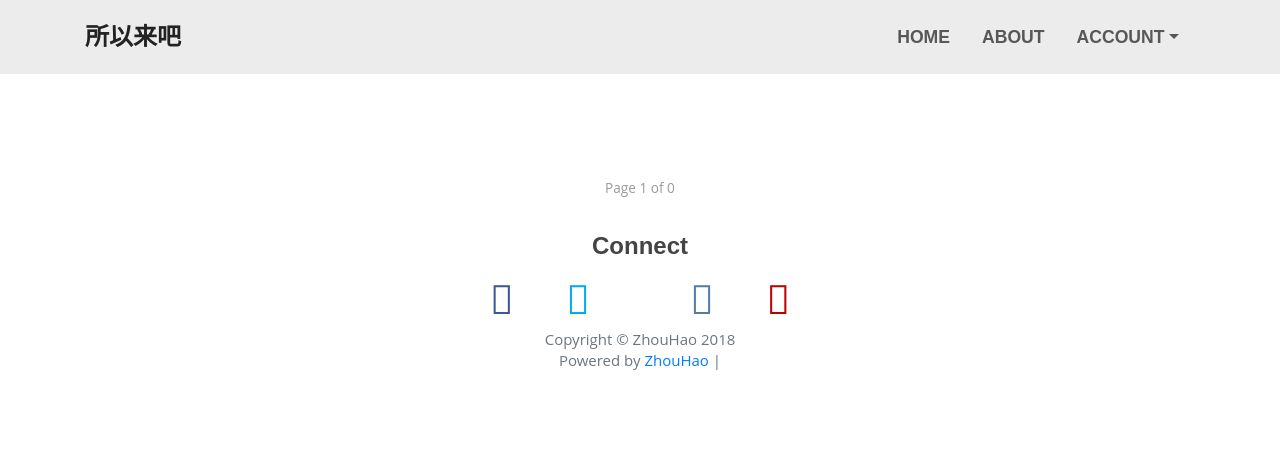
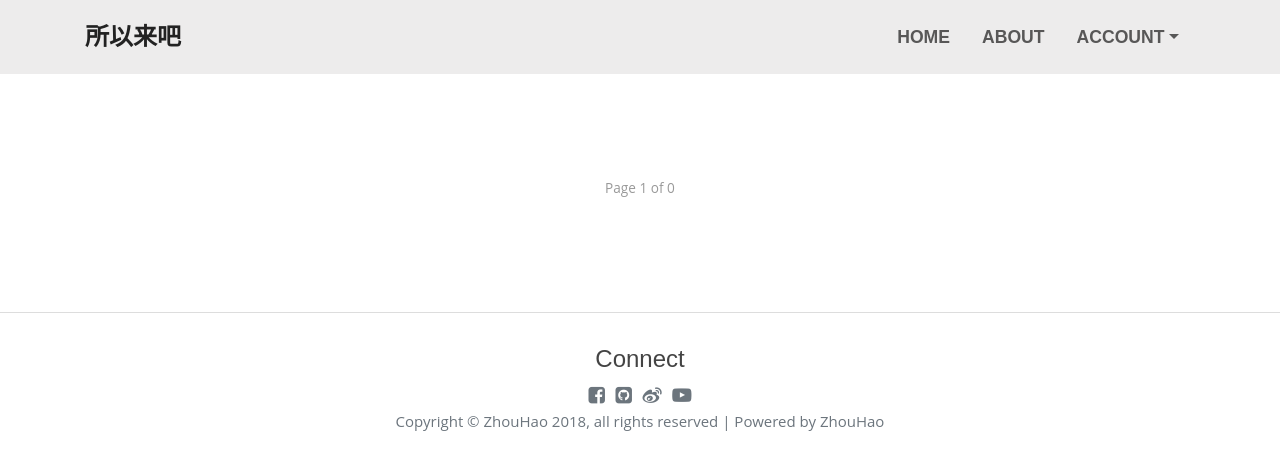
Before and after one commit to zhouhao777/flask_blog_project, a Flask app: page / in a window 1280 px wide. Shown: the top 470 px of the page. Run offline with Flask 2, Linux system fonts and the light colour scheme; data that the repository does not hold is empty; parts of the project's set-up code (start-up, migrations or seed data) failed here and were passed over; some libraries are stand-ins or nearby versions.

Commit message:
update footer

```diff
--- a/flaskblog/static/css/main.css
+++ b/flaskblog/static/css/main.css
@@ -91,7 +91,7 @@ p {
 }
 
 
-/* main */
+/* main post */
 .main{
   padding-top: 70px;
 }
@@ -162,7 +162,7 @@ article {
   text-decoration: none;
   border-bottom: .05rem solid rgb(92, 173, 255);
 }
-
+/* pagination */
 .pagination {
   position: relative;
   width: 80%;
@@ -196,7 +196,7 @@ article {
 .older-posts {
   right: 0;
 }
-
+/* .category */
 .category-header {
   padding: 20px 0;
   text-align: center;
@@ -209,33 +209,30 @@ article {
 .category-header h1{
   font-weight: 400;
 }
-
-
-.social a {
-  font-size: 2.5rem;
-  padding: 1.5rem;
+/* footer */
+.site-footer{
+  margin-top: 5rem;
+  border-top: 1px solid #dddddd;
 }
-.fa-facebook {
-  color: #3B5998;
+.site-footer .footer-text{
+  margin-top: 2rem;
+  text-align: center;
 }
-.fa-twitter {
-  color: #00aced
+.footer-text h4{
+  color: #444;
+  font-weight: 400;
 }
-.fa-google-plus-g {
-  color: #dd4b39;
+.footer-icon{
+  text-align: center;
 }
-.fa-instagram {
-  color: #517fa4;
+.footer-icon .fa{
+  padding: 0.2rem;
+  color: rgb(108, 117, 125);
+  font-size: 1.2rem;
+  line-height: 1.4rem;
 }
-.fa-youtube {
-  color: #bb0000;
-}
-.fa-facebook:hover,
-.fa-twitter:hover,
-.fa-google-plus-g:hover,
-.fa-instagram:hover,
-.fa-youtube:hover {
-  color: #d5d5d5;
+.footer-icon .fa:hover {
+  color: rgb(108, 117, 125, 0.7);
 }
 
 .content-section {
--- a/flaskblog/templates/author_post.html
+++ b/flaskblog/templates/author_post.html
@@ -36,8 +36,8 @@
     <div class="pagination">
       {% if posts.has_prev %}
       <a href="{{ url_for('main.get_category_post', category_name=category_name, page=posts.page-1) }}" class="newer-posts">
+        <span aria-hidden="true">←</span>
         Newer Posts
-        <span aria-hidden="true">→</span>
       </a>
       {% endif %}
       <span class="page-number">Page {{ posts.page }} of {{ posts.pages }}</span>
--- a/flaskblog/templates/home.html
+++ b/flaskblog/templates/home.html
@@ -33,8 +33,8 @@
     <div class="pagination">
       {% if posts.has_prev %}
       <a href="{{ url_for('main.home', page=posts.page-1) }}" class="newer-posts">
+        <span aria-hidden="true">←</span>
         Newer Posts
-        <span aria-hidden="true">→</span>
       </a>
       {% endif %}
       <span class="page-number">Page {{ posts.page }} of {{ posts.pages }}</span>
--- a/flaskblog/templates/layout.html
+++ b/flaskblog/templates/layout.html
@@ -108,27 +108,19 @@
         </div> -->
       </div>
     </main>
-    <footer>
-        <div class="container-fluid padding">
-            <div class="row text-center padding">
-                <div class="col-12">
-                    <h4>Connect</h4>
-                </div>
-            </div>
-            <div class="col-12 text-center social padding">
-                <a href="#"><i class="fab fa-facebook"></i></a>
-                <a href="#"><i class="fab fa-twitter"></i></a>
-                <a href="#"><i class="fab fa-google-plus-g"></i></a>
-                <a href="#"><i class="fab fa-instagram"></i></a>
-                <a href="#"><i class="fab fa-youtube"></i></a>
-            </div>
-            <p class="copyright text-center text-muted">
-                    Copyright © ZhouHao 2018
-                    <br>
-                    Powered by <a href="#">ZhouHao</a> |
-            </p>
+    <footer class="site-footer container-fluid">
+        <div class="footer-text">
+            <h4>Connect</h4>
         </div>
+        <div class="footer-icon">
+            <a href="#"><i class="fa fa-facebook-square"></i></a>
+            <a href="#"><i class="fa fa-github-square"></i></a>
+            <a href="#"><i class="fa fa-weibo"></i></a>
+            <a href="#"><i class="fa fa-youtube-play"></i></a>
+        </div>
+        <p class="copyright text-center text-muted">
+            Copyright © ZhouHao 2018, all rights reserved | Powered by ZhouHao
+        </p>
     </footer>
-
 </body>
 </html>
```
